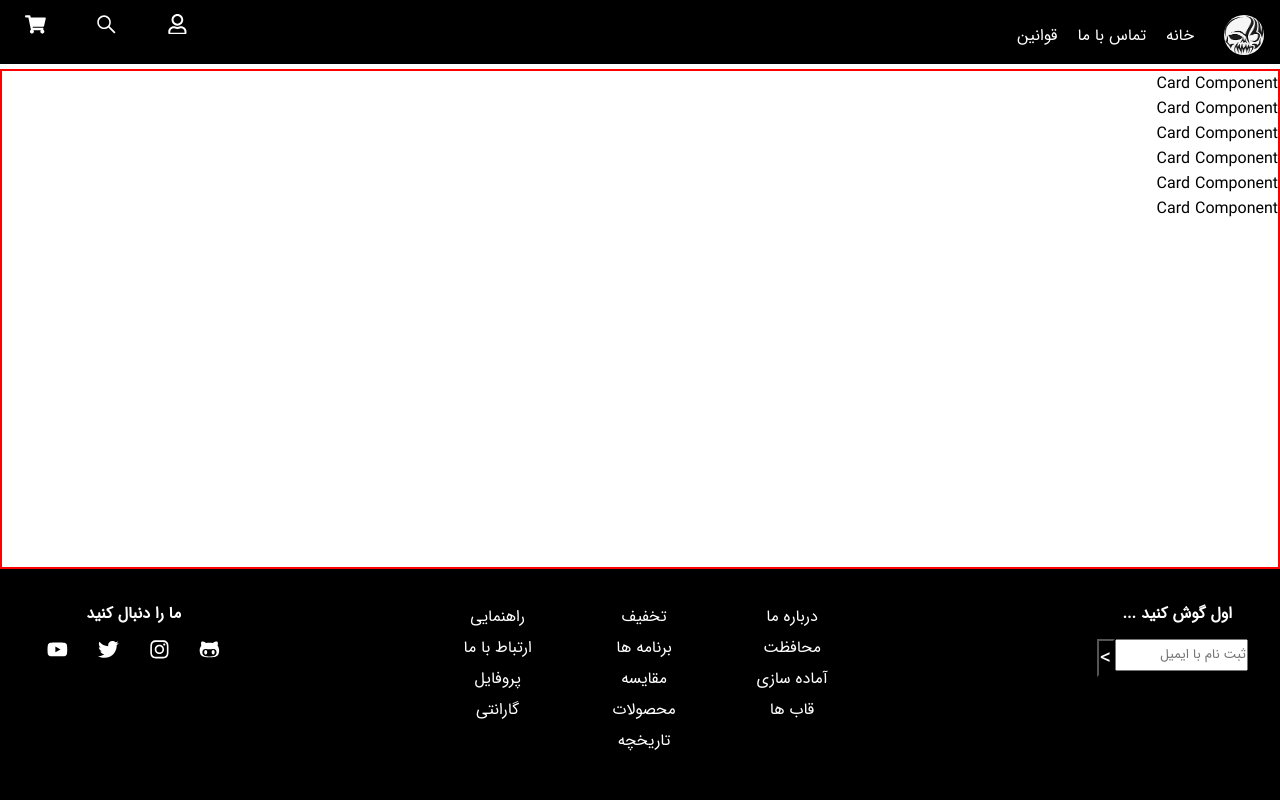
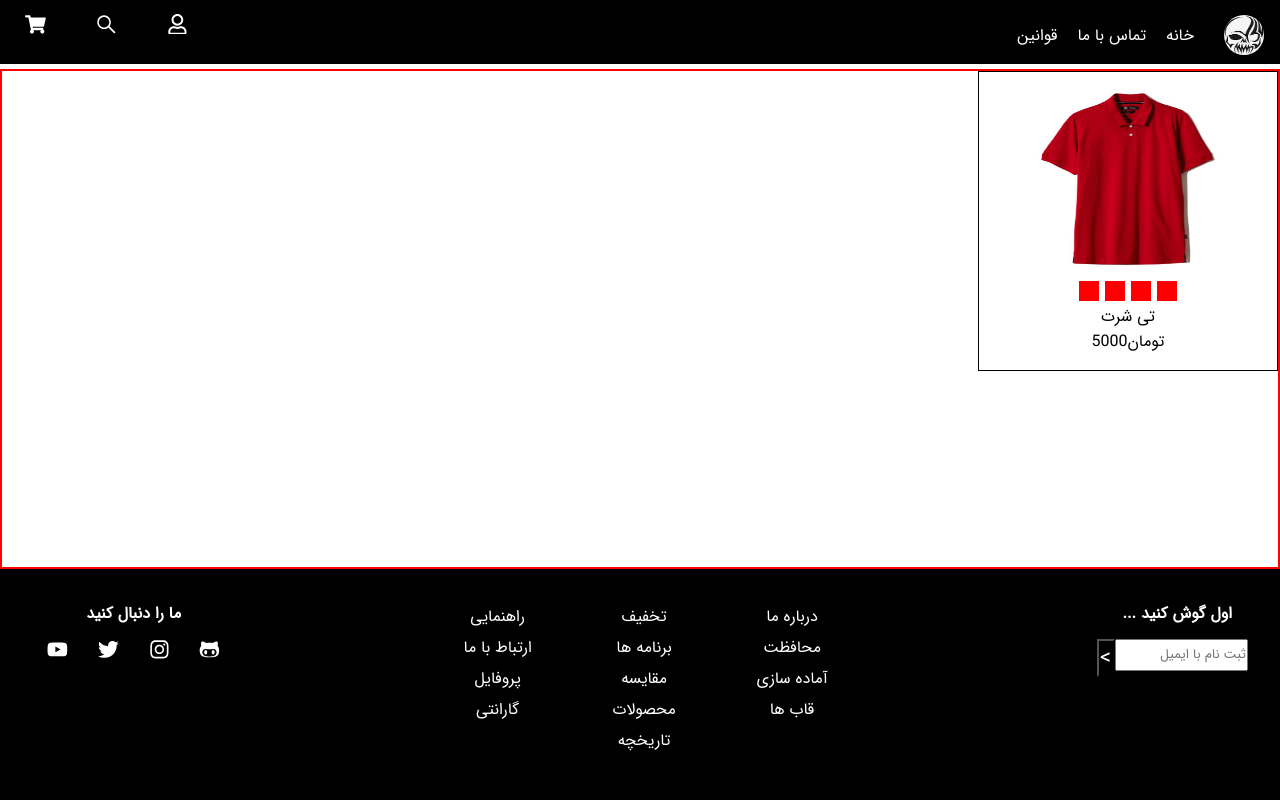
Before and after one commit to hamed-zeidabadi/skullcandy, a React (Create React App) app: page / in a window 1280 px wide. Shown: the top 800 px of the page. Built offline with nearby package versions, Linux system fonts and the light colour scheme.

Commit message:
change style card.js

```diff
--- a/src/Components/Card.jsx
+++ b/src/Components/Card.jsx
@@ -1,9 +1,21 @@
 import React from "react";
+import img from "../Images/T-Shirts/T-1.jpg";
+
 const Card = () => {
   return (
     <>
       <div className="card">
-        <p>Card Component</p>
+        <img src={img} alt="product images" className="card_img" />
+        <div className="card_colors">
+          <div></div>
+          <div></div>
+          <div></div>
+          <div></div>
+        </div>
+        <p className="card_desc_title"> تی شرت</p>
+        <div className="card_desc">
+          <p className="card_desc_price"> تومان5000</p>
+        </div>
       </div>
     </>
   );
--- a/src/Components/Product.jsx
+++ b/src/Components/Product.jsx
@@ -5,11 +5,11 @@ const Product = () => {
     <>
       <div className="product">
         <Card />
+        {/* <Card />
         <Card />
         <Card />
         <Card />
-        <Card />
-        <Card />
+        <Card /> */}
       </div>
     </>
   );
--- a/src/Scss/Card.Scss
+++ b/src/Scss/Card.Scss
@@ -0,0 +1,37 @@
+.card {
+  width: 300px;
+  height: 300px;
+  border: 1px solid black;
+  display: flex;
+  justify-content: center;
+  align-items: center;
+  flex-direction: column;
+  &_img {
+    width: 200px;
+    height: 200px;
+    margin-top: -10px;
+  }
+  &_colors {
+    display: flex;
+    justify-content: space-between;
+    align-items: center;
+
+    & div {
+      width: 20px;
+      height: 20px;
+      background-color: red;
+      margin: 3px;
+    }
+  }
+
+  &_desc {
+    display: flex;
+    justify-content: space-around;
+    align-items: center;
+    &_title {
+    }
+    &_price {
+    }
+
+  }
+}
```
